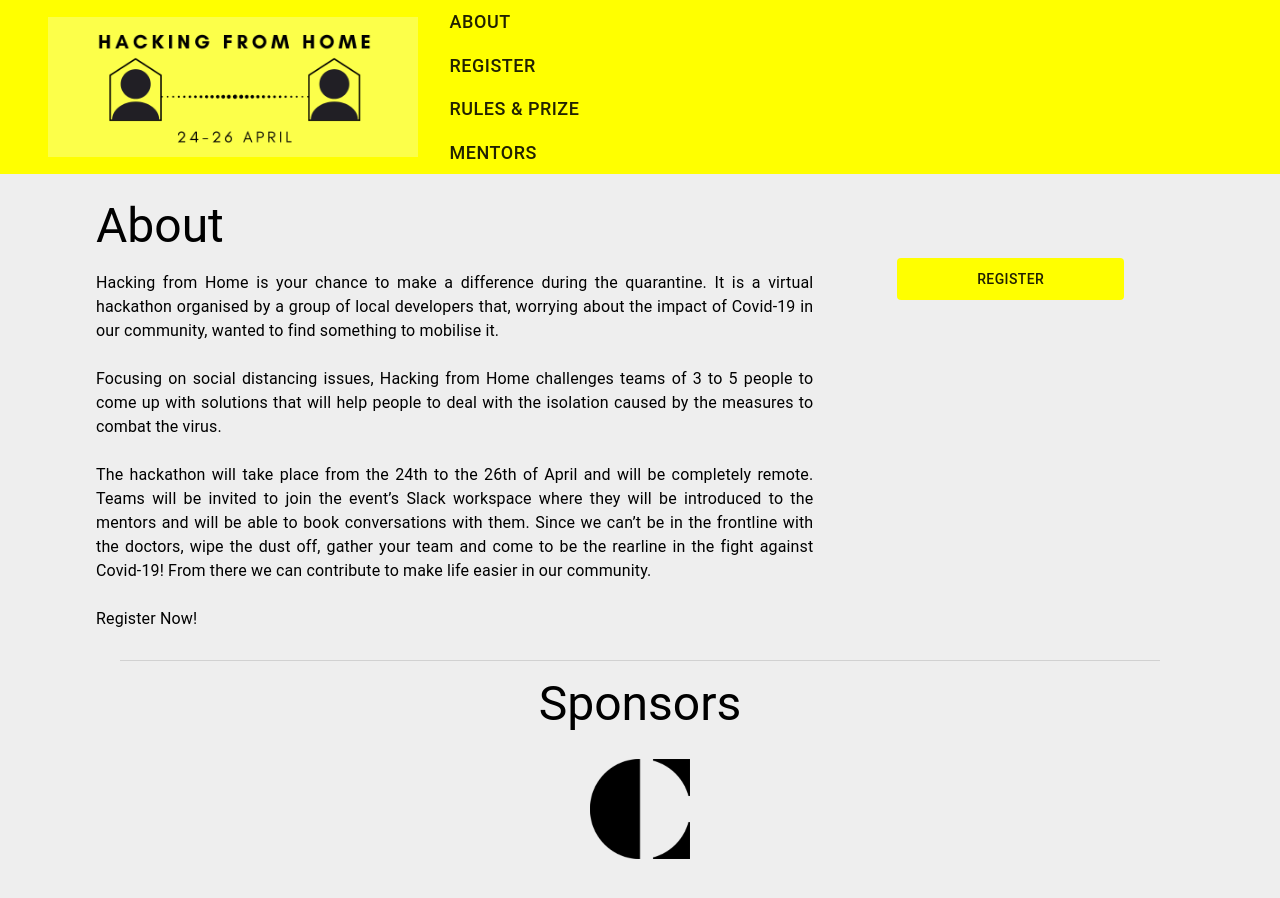
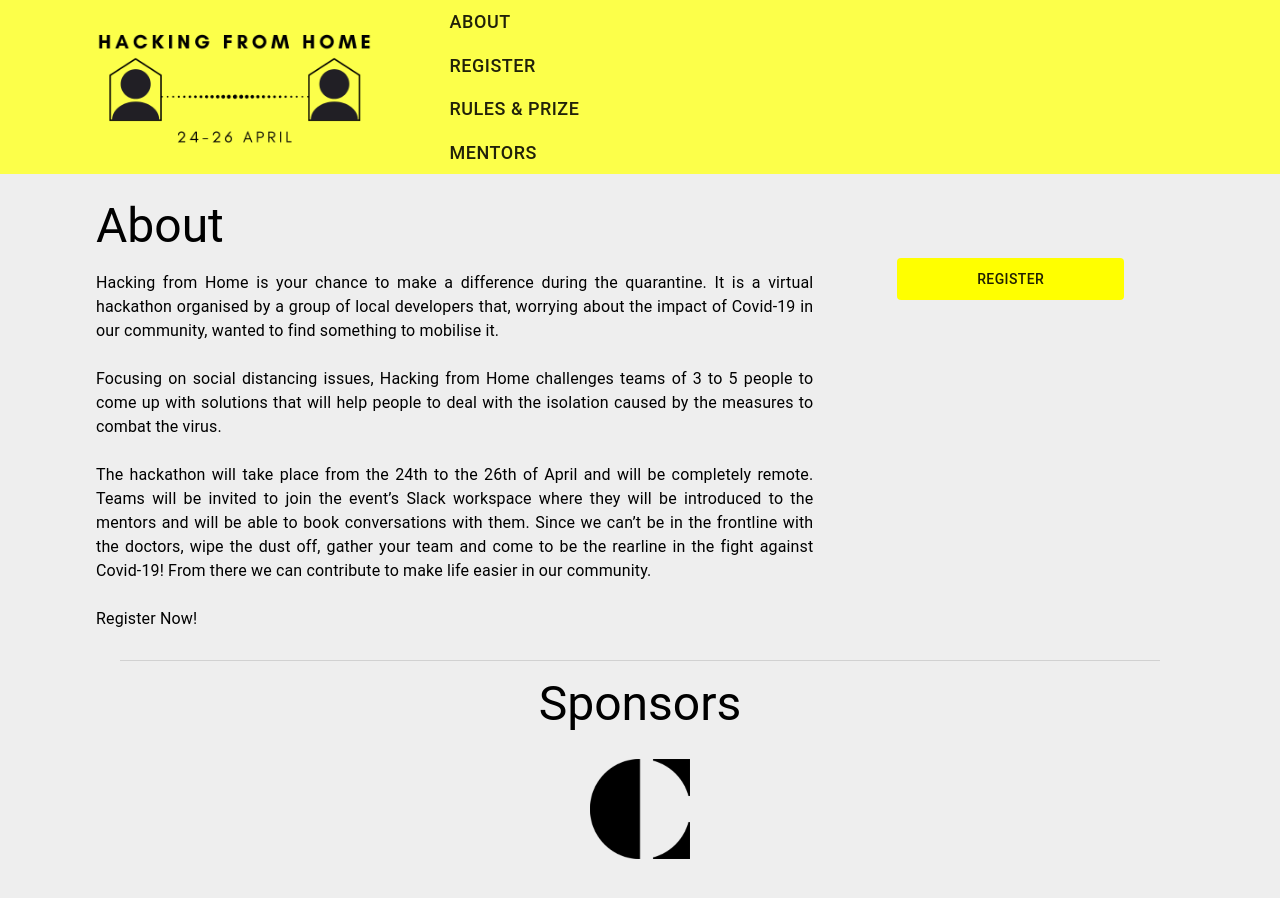
Before and after one commit to hackingfromhome/hackingfromhome.github.io, a React (Create React App) app: page / in a window 1280 px wide. Shown: the top 898 px of the page. Built offline with nearby package versions, Linux system fonts and the light colour scheme.

Commit message:
Change color AppBar

```diff
--- a/src/home.jsx
+++ b/src/home.jsx
@@ -127,7 +127,7 @@ const RegisterButton = ({ registerFn }) => {
         variant="button"
         size="large"
         width="60%"
-        backgroundColor="yellow"
+        backgroundColor="#fcff4a"
         fullWidth
         block
         gutterBottom
@@ -437,10 +437,10 @@ const useStyles = makeStyles(theme => ({
     flexDirection: "row",
     justifyContent: "space-evenly",
     height: "100%",
-    backgroundColor: "yellow"
+    backgroundColor: "#fcff4a"
   },
   appBar: {
-    backgroundColor: "yellow"
+    backgroundColor: "#fcff4a"
   },
   divider: {
     marginBottom: "15px"
```
